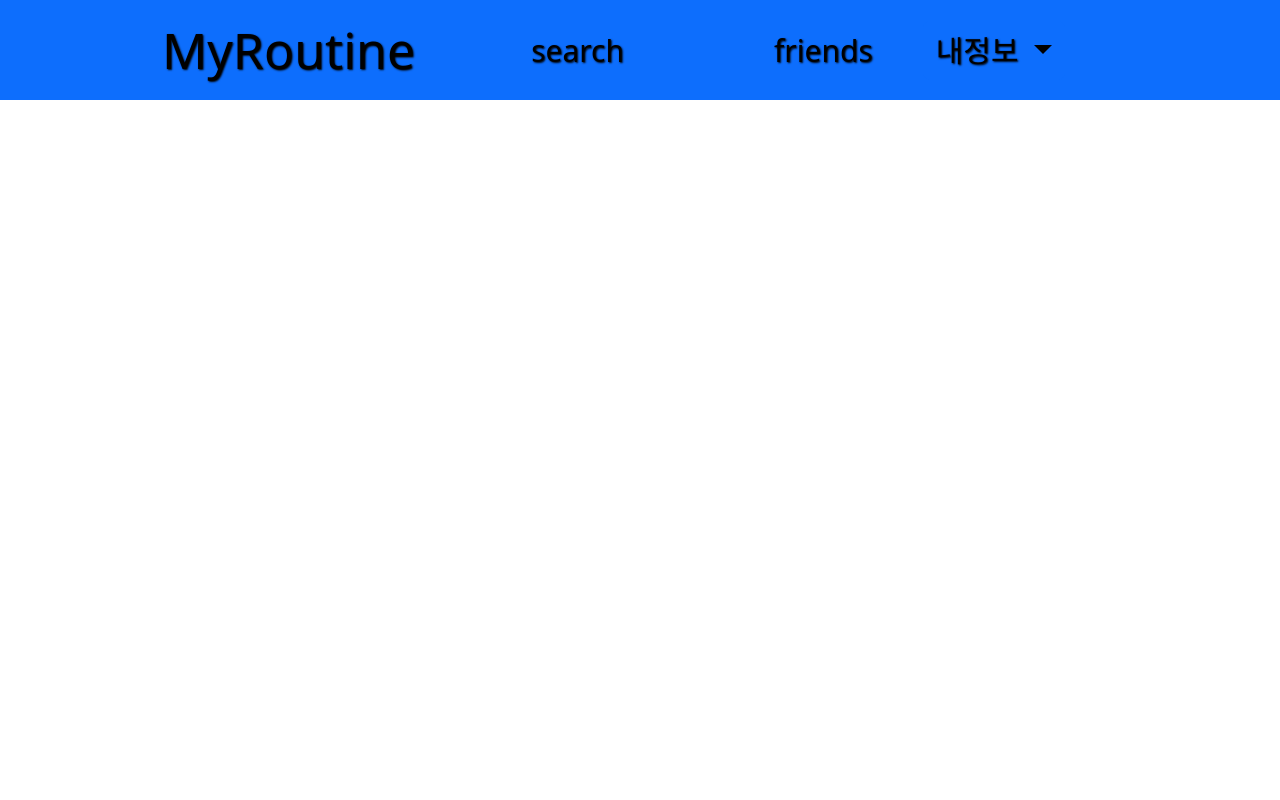
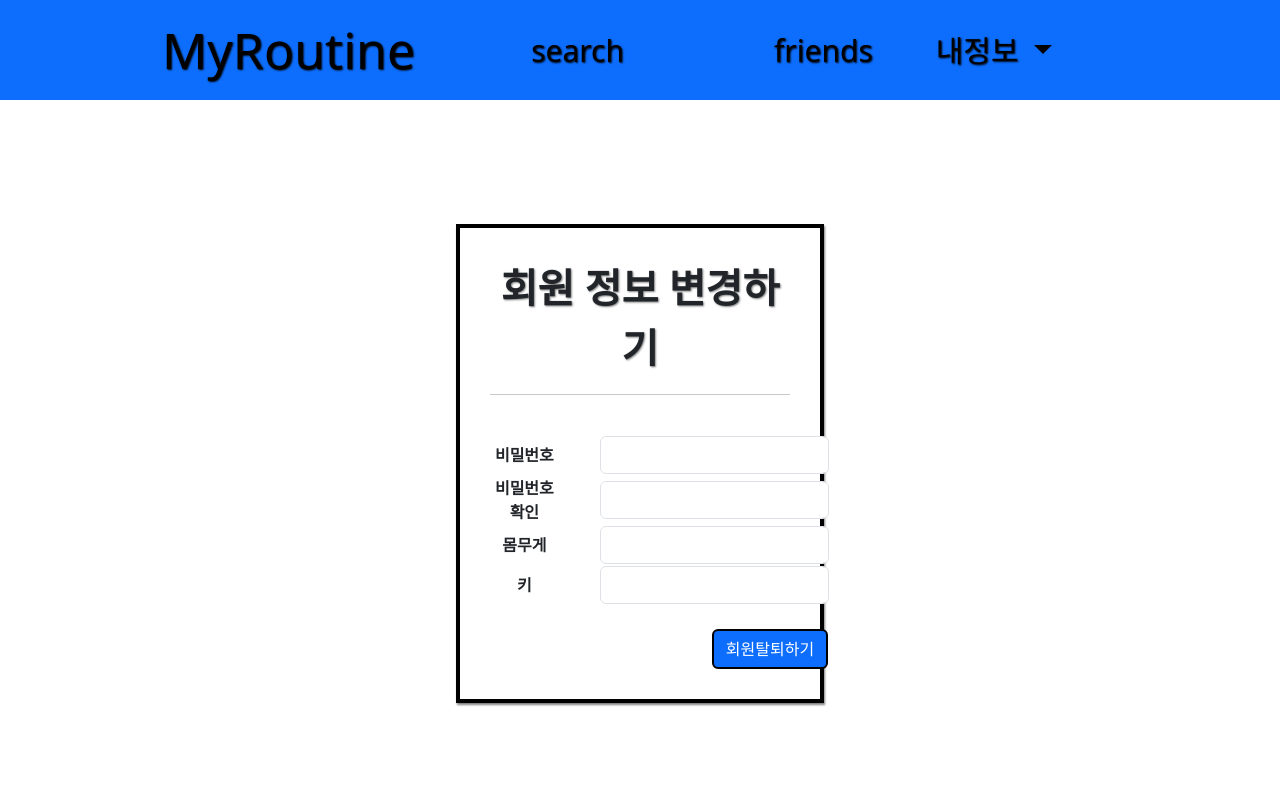
Before and after one commit to jd99iam/MyRoutine, a Vue app in the folder healthfront/: page /change in a window 1280 px wide. Shown: the top 800 px of the page. Built offline with nearby package versions, Linux system fonts and the light colour scheme; no server answers.

Commit message:
회원탈퇴후 토큰 비우고 로그아웃된상태로

```diff
--- a/healthfront/src/components/MyHeader.vue
+++ b/healthfront/src/components/MyHeader.vue
@@ -84,6 +84,11 @@
                   >
                 </li>
                 <li v-if="this.$store.state.loginStore.isLogin">
+                  <a class="dropdown-item" href="#" @:click="change"
+                    >회원 정보 변경하기</a
+                  >
+                </li>
+                <li v-if="this.$store.state.loginStore.isLogin">
                   <a class="dropdown-item" href="#" @:click="joinout">회원탈퇴</a>
                 </li>
               </ul>
@@ -112,6 +117,11 @@ export default {
   },
   unmounted() {},
   methods: {
+    change() {
+      if (confirm('회원 정보를 변경하시겠습니까?')) {
+        location.href = '/change'
+      }
+    },
     joinout() {
       if (confirm('정말 회원 탈퇴를 하시겠습니까?')) {
         location.href = '/joinout'
--- a/healthfront/src/router/index.js
+++ b/healthfront/src/router/index.js
@@ -72,6 +72,12 @@ const routes = [
     name: 'joinout',
     component: () =>
       import(/* webpackChunkName: "about" */ '../views/JoinOut.vue')
+  },
+  {
+    path: '/change',
+    name: 'change',
+    component: () =>
+      import(/* webpackChunkName: "about" */ '../views/ChangeUserView.vue')
   }
 ]
 
--- /dev/null
+++ b/healthfront/src/views/ChangeUserView.vue
@@ -0,0 +1,117 @@
+<template>
+    <div>
+        <div class="row">
+      <div class="col-4"></div>
+      <div
+        class="col-4 text-center"
+        style="
+          margin-top: 100px;
+          border: 4px solid black;
+          padding: 30px;
+          box-shadow: 1px 2px 2px gray;
+        "
+      >
+        <span style="font-size: 40px; text-shadow: 1px 1px 2px gray"
+          ><b>회원 정보 변경하기</b></span
+        >
+        <hr />
+        <form>
+          <table>
+            <br />
+            <tr>
+              <th>비밀번호</th>
+              <td>
+                <input
+                  type="password"
+                  class="form-control"
+                  name="password"
+                  v-model="userPassword"
+                  style="margin-left: 40px"
+                />
+              </td>
+            </tr>
+            <tr>
+              <th>비밀번호확인</th>
+              <td>
+                <input
+                  type="text"
+                  class="form-control"
+                  name="passwordok"
+                  v-model="userPasswordok"
+                  style="margin-left: 40px"
+                />
+              </td>
+            </tr>
+            <tr>
+              <th>몸무게</th>
+              <td>
+                <input
+                  type="text"
+                  class="form-control"
+                  name="weight"
+                  v-model="weight"
+                  style="margin-left: 40px"
+                />
+              </td>
+            </tr>
+            <tr>
+              <th>키</th>
+              <td>
+                <input
+                  type="text"
+                  class="form-control"
+                  name="height"
+                  v-model="height"
+                  style="margin-left: 40px"
+                />
+              </td>
+            </tr>
+          </table>
+          <br />
+          <button
+            style="position: relative; left: 130px; border: 2px solid black"
+            class="btn btn-primary" @click.prevent="changeData">
+            회원탈퇴하기
+          </button>
+          <br />
+        </form>
+      </div>
+      <div class="col-4"></div>
+    </div>
+    </div>
+  </template>
+<script>
+import axios from 'axios'
+// import axios from 'axios'
+export default {
+  components: {},
+  data() {
+    return {
+      password: null,
+      weight: null,
+      height: null
+    }
+  },
+  setup() {},
+  created() {},
+  mounted() {},
+  unmounted() {},
+  methods: {
+    changeData() {
+      const userPK = this.$store.state.loginStore.id
+      const weight = this.weight
+      const height = this.height
+      const config = {
+        headers: {
+          Authorization: 'Bearer ' + this.$store.state.loginStore.token
+        }
+      }
+      axios
+        .put(`http://localhost:8081/auth/update/${userPK}`, { weight: weight, height: height }, config)
+        .then((res) => {
+          console.log(res)
+        })
+    }
+  }
+}
+</script>
--- a/healthfront/src/views/JoinOut.vue
+++ b/healthfront/src/views/JoinOut.vue
@@ -93,7 +93,8 @@ export default {
       axios
         .delete('http://localhost:8081/auth/delete/' + id + '/' + pw, config)
         .then((res) => {
-          console.log(res)
+          this.$store.commit('logout')
+          this.$store.state.loginStore.token = null
           alert('회원탈퇴가 정상적으로 이루어졌습니다.')
           location.href = '/'
         })
```
